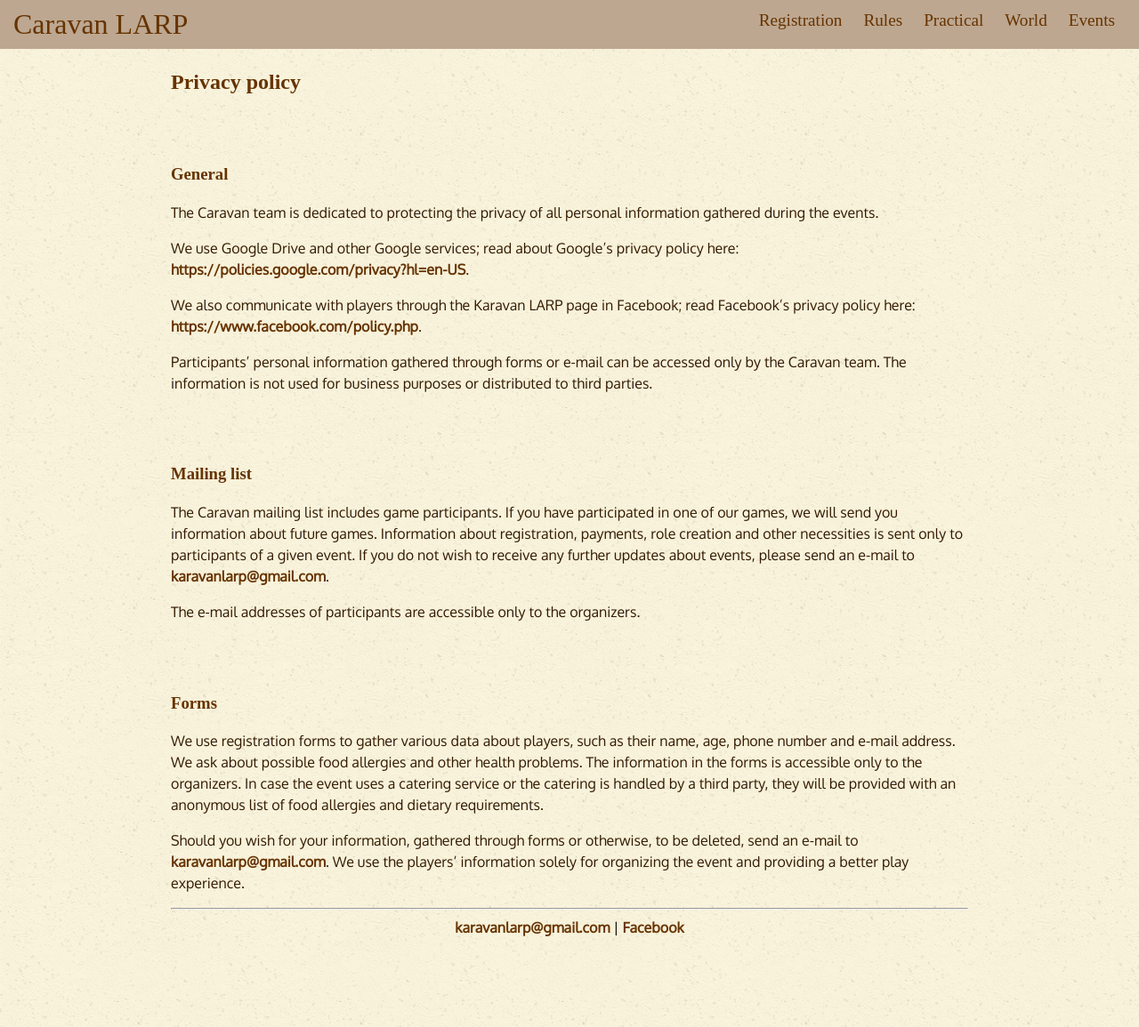
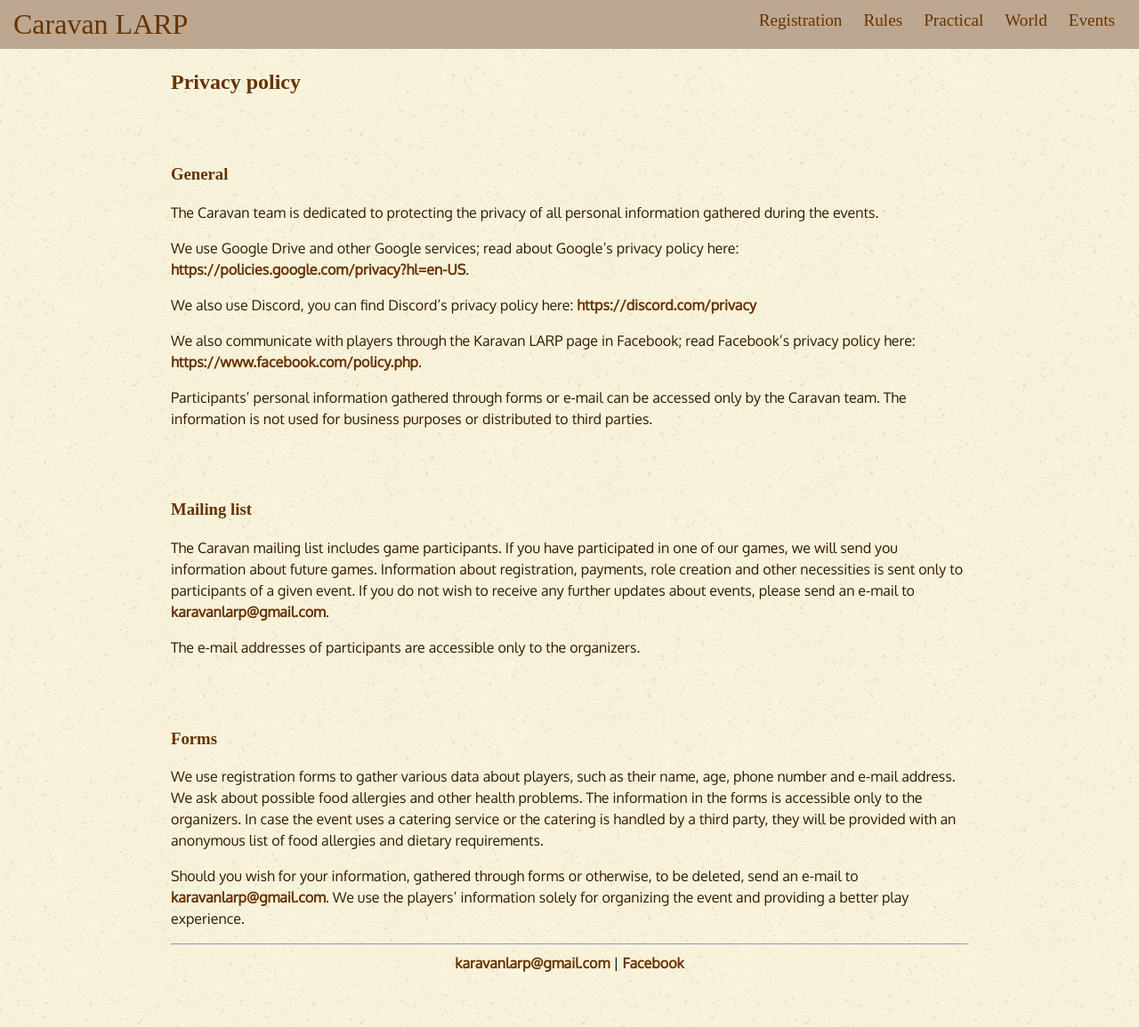
Before and after one commit to karavanlarp/karavanlarp.github.io, a Jekyll site: the page built from eng/useful/privacy.md, in a window 1280 px wide and 1155 px high. Shown: the whole window at 89% size. Built offline with Jekyll 4.4.1, drawn with Linux system fonts in a browser that asks for light colours; some web fonts are replaced.

Commit message:
Update privacy.md
disco lisatud

```diff
--- a/eng/useful/privacy.md
+++ b/eng/useful/privacy.md
@@ -9,6 +9,8 @@ title: Privacy policy
 The Caravan team is dedicated to protecting the privacy of all personal information gathered during the events.
 
 We use Google Drive and other Google services; read about Google’s privacy policy here:  [https://policies.google.com/privacy?hl=en-US](https://policies.google.com/privacy?hl=en-US).
+
+We also use Discord, you can find Discord's privacy policy here: [https://discord.com/privacy](https://discord.com/privacy)
 
 We also communicate with players through the Karavan LARP page in Facebook; read Facebook’s privacy policy here: [https://www.facebook.com/policy.php](https://www.facebook.com/policy.php).
 
```
